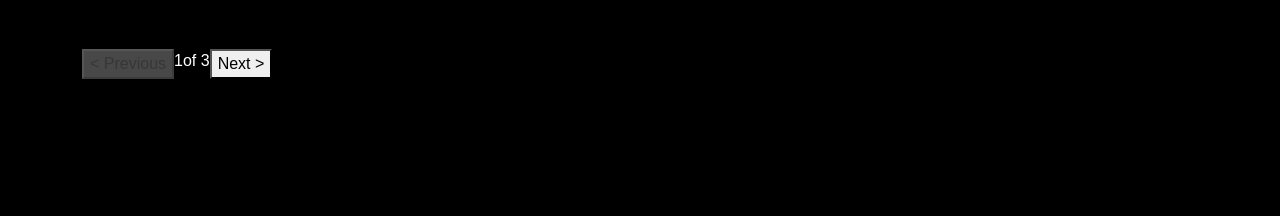
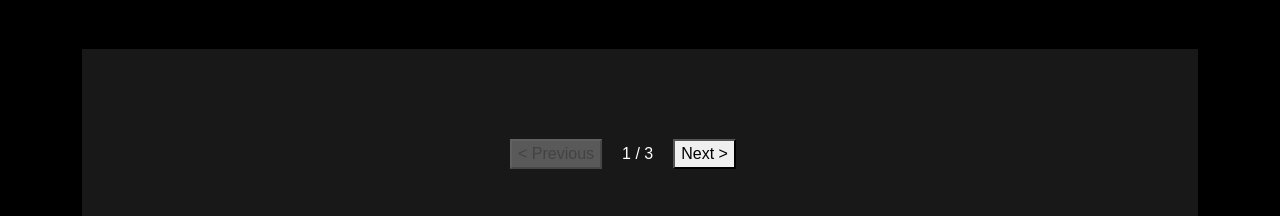
Before and after one commit to PoojaMeena99/movie-show-app, a Next.js app: page / in a window 1280 px wide. Shown: the part 3505-3721 px from the top of the page. Before the commit the page ends 3584 px from the top, so only its background shows below. Built offline with nearby package versions, Linux system fonts and the light colour scheme.

Commit message:
Pagination CSS Fix

```diff
--- a/app/globals.css
+++ b/app/globals.css
@@ -220,3 +220,19 @@ body {
   border-radius: 4px;
   transition: 0.2s, color 0.2s;
 }
+
+/* Pagination CSS*/
+
+.pagination{
+  background-color: #181818;
+}
+
+.pagination_div{
+  width: 300px;
+  margin: auto;
+  padding: 70px 0px 30px 0px;
+}
+
+.prev, .next{
+  margin: 20px;
+}
--- a/app/pagination.js
+++ b/app/pagination.js
@@ -1,12 +1,12 @@
 function Pagination({ handlePrevious, handleNext, currentPage, totalPages }) {
     return (
         <div className="pagination">
-            <div className="pagination">
+            <div className="pagination_div">
                 <button className="prev" onClick={handlePrevious} disabled={currentPage === 1}>
                     <span>&lt;</span> Previous
                 </button>
                 <span className="current-page">{currentPage}</span>
-                <span className="total-pages">of {totalPages}</span>
+                <span className="total-pages"> / {totalPages}</span>
                 <button className="next" onClick={handleNext} disabled={currentPage === totalPages}>
                     Next <span>&gt;</span>
                 </button>
```
